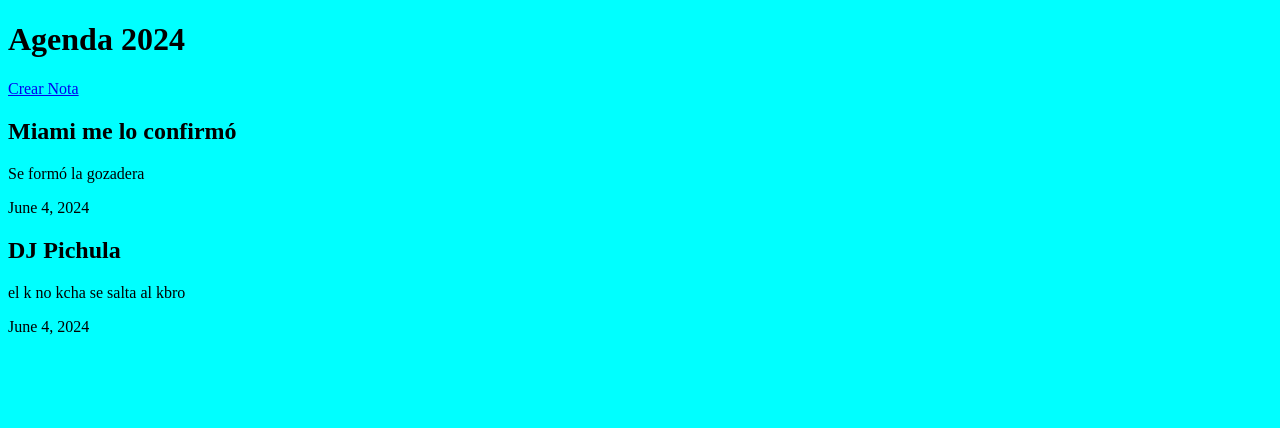
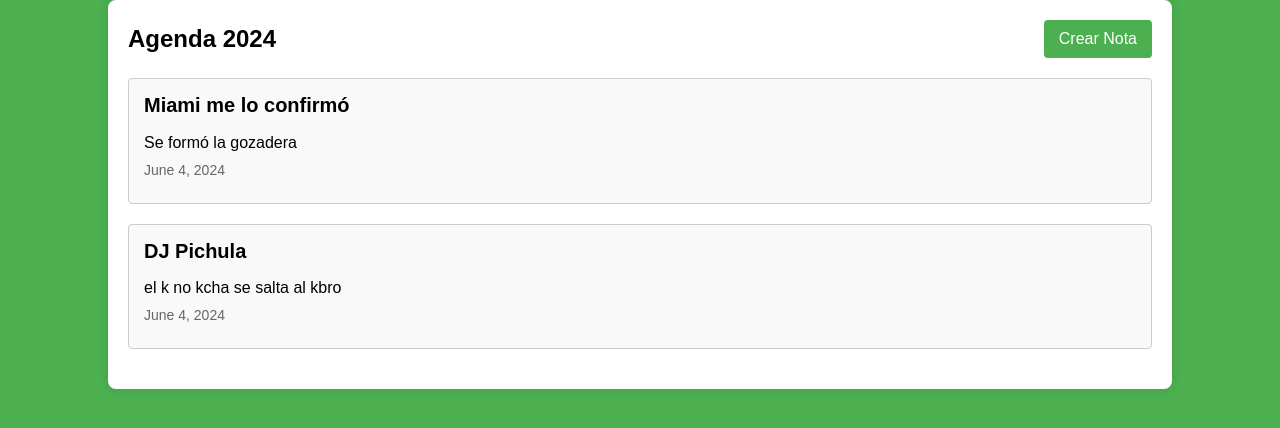
Before and after one commit to RyanValdivia/pweb2-teoria, a Django app: page / in a window 1280 px wide. Shown: the top 428 px of the page. Run offline with Django 5.2, Linux system fonts and the light colour scheme; data comes from the database, SQL or seed files in the repository.

Commit message:
se inserto al archivo index.css estilos para el archivo index.html

```diff
--- a/agenda/static/index.css
+++ b/agenda/static/index.css
@@ -1,3 +1,69 @@
-body{
-    background-color: aqua;
+body {
+    font-family: Arial, sans-serif;
+    background-color: #4CAF50;
+    margin: 0;
+    padding: 0;
 }
+
+.container {
+    width: 80%;
+    margin: auto;
+    padding: 20px;
+    background-color: #ffffff;
+    border-radius: 8px;
+    box-shadow: 0 0 10px rgba(0, 0, 0, 0.1);
+}
+
+header {
+    display: flex;
+    justify-content: space-between;
+    align-items: center;
+    margin-bottom: 20px;
+}
+
+header h1 {
+    margin: 0;
+    font-size: 24px;
+}
+
+.create-button {
+    background-color: #4CAF50;
+    color: white;
+    padding: 10px 15px;
+    text-decoration: none;
+    border-radius: 4px;
+    font-size: 16px;
+    border: none;
+    cursor: pointer;
+}
+
+.create-button:hover {
+    background-color: #45a049;
+}
+
+.notas {
+    display: flex;
+    flex-direction: column;
+}
+
+.nota {
+    margin-bottom: 20px;
+    padding: 15px;
+    border: 1px solid #ccc;
+    border-radius: 4px;
+    background-color: #f9f9f9;
+}
+
+.nota h2 {
+    margin-top: 0;
+    font-size: 20px;
+}
+
+.nota p {
+    margin: 10px 0;
+}
+
+.nota .fecha {
+    font-size: 14px;
+    color: #666;
+}
```
